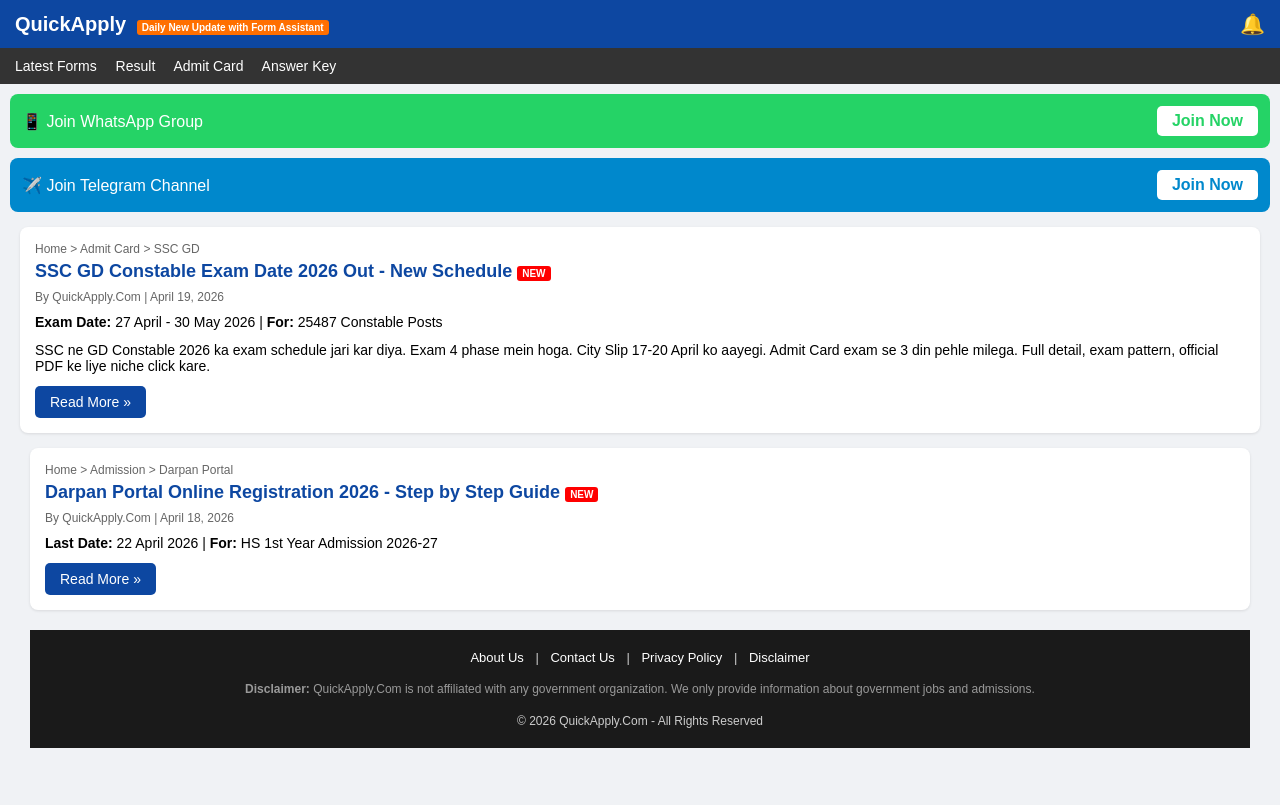
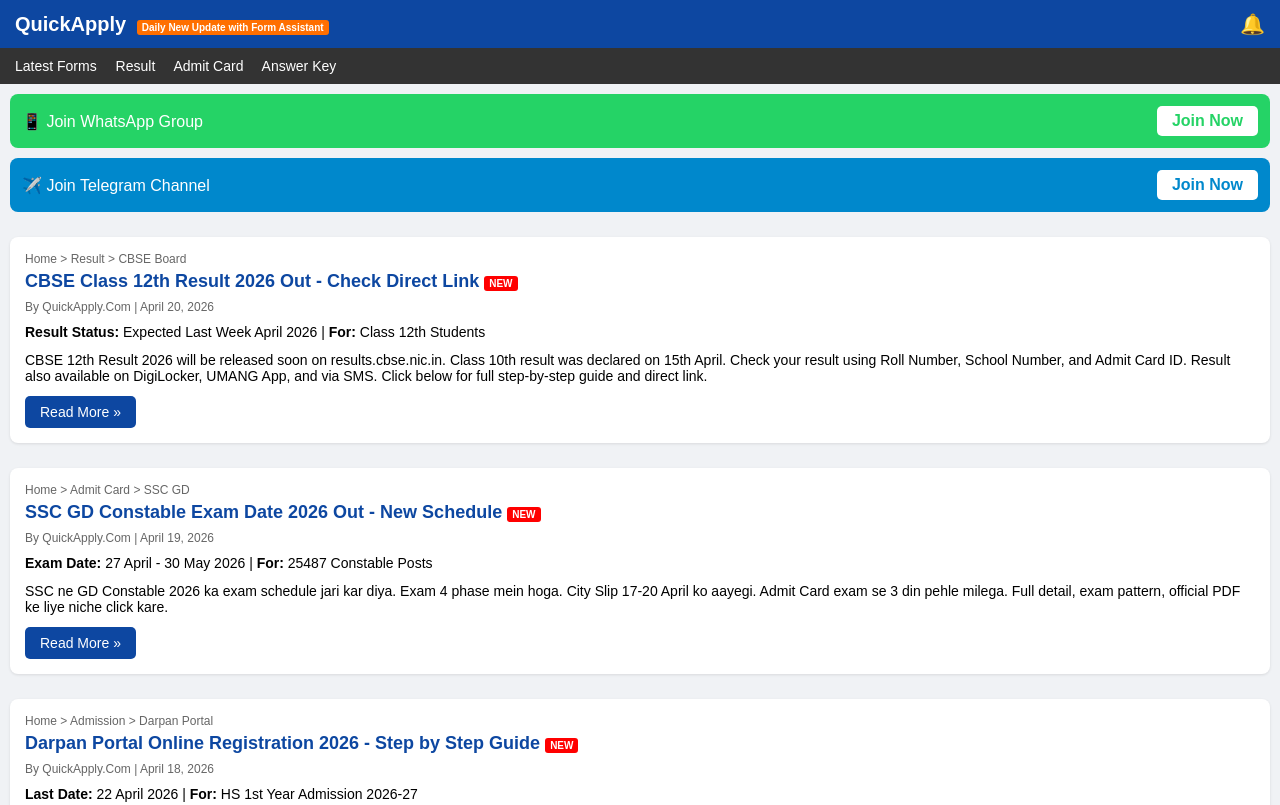
Before and after one commit to QuickApply-S/Quick-apply, a plain HTML site: page index.html in a window 1280 px wide. Shown: the top 805 px of the page. Drawn offline with Linux system fonts and the light colour scheme.

Commit message:
Update index.html

```diff
--- a/index.html
+++ b/index.html
@@ -3,8 +3,8 @@
 <head>
 <meta charset="UTF-8">
 <meta name="viewport" content="width=device-width, initial-scale=1.0">
-<title>QuickApply - SSC GD Exam Date 2026, HS Result, Darpan Update</title>
-<meta name="description" content="SSC GD Constable Exam Date 2026, AHSEC HS Result, Darpan Portal, GNM Nursing, Assam Govt Jobs latest forms, result, admit card.">
+<title>QuickApply - CBSE 12th Result 2026, SSC GD Exam Date, HS Result, Darpan Update</title>
+<meta name="description" content="CBSE Class 12th Result 2026 Direct Link, SSC GD Constable Exam Date 2026, AHSEC HS Result, Darpan Portal, Assam Govt Jobs latest forms, result, admit card.">
 </head>
 <body style="margin:0;font-family:sans-serif;background:#f0f2f5">
 
@@ -35,8 +35,23 @@
 <span>✈️ Join Telegram Channel</span>
 <a href="#" style="background:#fff;color:#0088cc;padding:6px 15px;border-radius:5px;text-decoration:none;font-weight:bold">Join Now</a>
 </div>
+</div>
 
-<!-- SSC GD Post Card - NAYA WALA SABSE UPAR -->
+<!-- CBSE 12th Result Post Card - SABSE UPAR -->
+<div style="padding:0 10px 10px 10px">
+<div style="background:#fff;padding:15px;border-radius:8px;box-shadow:0 1px 3px rgba(0,0,0,0.1);margin-bottom:15px">
+<div style="font-size:12px;color:#666;margin-bottom:5px">Home > Result > CBSE Board</div>
+<div style="font-size:18px;font-weight:bold;color:#0d47a1;margin-bottom:8px">
+CBSE Class 12th Result 2026 Out - Check Direct Link <span style="background:red;color:#fff;font-size:10px;padding:2px 5px;border-radius:3px">NEW</span>
+</div>
+<div style="font-size:12px;color:#666;margin-bottom:10px">By QuickApply.Com | April 20, 2026</div>
+<div style="font-size:14px;margin-bottom:12px"><b>Result Status:</b> Expected Last Week April 2026 | <b>For:</b> Class 12th Students</div>
+<div style="font-size:14px;margin-bottom:12px">CBSE 12th Result 2026 will be released soon on results.cbse.nic.in. Class 10th result was declared on 15th April. Check your result using Roll Number, School Number, and Admit Card ID. Result also available on DigiLocker, UMANG App, and via SMS. Click below for full step-by-step guide and direct link.</div>
+<a href="cbse-12th-result-2026.html" style="background:#0d47a1;color:#fff;padding:8px 15px;border-radius:5px;text-decoration:none;display:inline-block;font-size:14px">Read More »</a>
+</div>
+</div>
+
+<!-- SSC GD Post Card - DUSRE NUMBER PE -->
 <div style="padding:0 10px 10px 10px">
 <div style="background:#fff;padding:15px;border-radius:8px;box-shadow:0 1px 3px rgba(0,0,0,0.1);margin-bottom:15px">
 <div style="font-size:12px;color:#666;margin-bottom:5px">Home > Admit Card > SSC GD</div>
@@ -48,8 +63,9 @@
 <div style="font-size:14px;margin-bottom:12px">SSC ne GD Constable 2026 ka exam schedule jari kar diya. Exam 4 phase mein hoga. City Slip 17-20 April ko aayegi. Admit Card exam se 3 din pehle milega. Full detail, exam pattern, official PDF ke liye niche click kare.</div>
 <a href="ssc-gd-2026.html" style="background:#0d47a1;color:#fff;padding:8px 15px;border-radius:5px;text-decoration:none;display:inline-block;font-size:14px">Read More »</a>
 </div>
+</div>
 
-<!-- Darpan Post Card - TERA PURANA WALA NICHE HAI -->
+<!-- Darpan Post Card - TEESRE NUMBER PE -->
 <div style="padding:0 10px 10px 10px">
 <div style="background:#fff;padding:15px;border-radius:8px;box-shadow:0 1px 3px rgba(0,0,0,0.1);margin-bottom:15px">
 <div style="font-size:12px;color:#666;margin-bottom:5px">Home > Admission > Darpan Portal</div>
@@ -59,6 +75,7 @@
 <div style="font-size:12px;color:#666;margin-bottom:10px">By QuickApply.Com | April 18, 2026</div>
 <div style="font-size:14px;margin-bottom:12px"><b>Last Date:</b> 22 April 2026 | <b>For:</b> HS 1st Year Admission 2026-27</div>
 <a href="darpan-portal-registration-2026.html" style="background:#0d47a1;color:#fff;padding:8px 15px;border-radius:5px;text-decoration:none;display:inline-block;font-size:14px">Read More »</a>
+</div>
 </div>
 
 <!-- Footer -->
```
